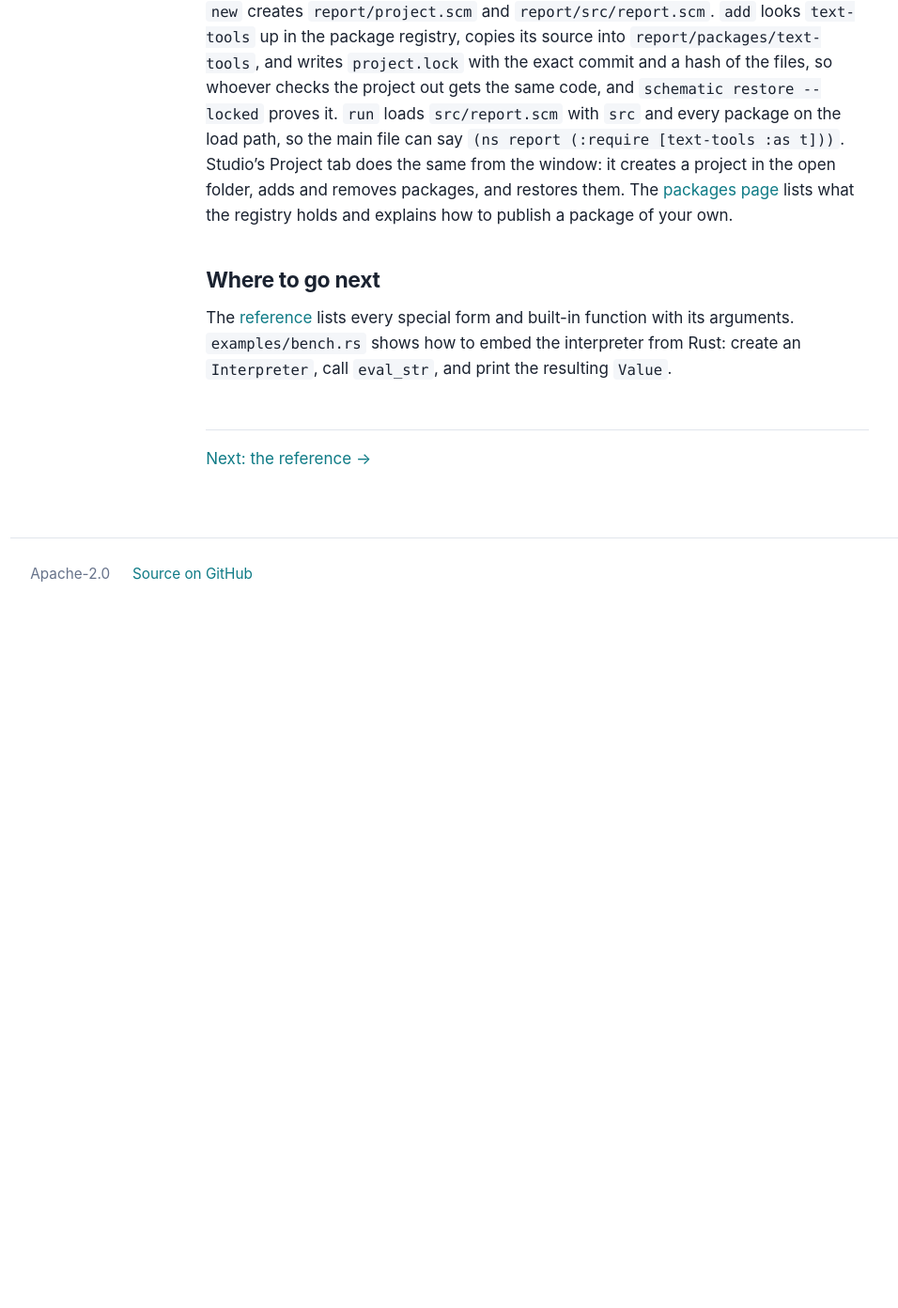
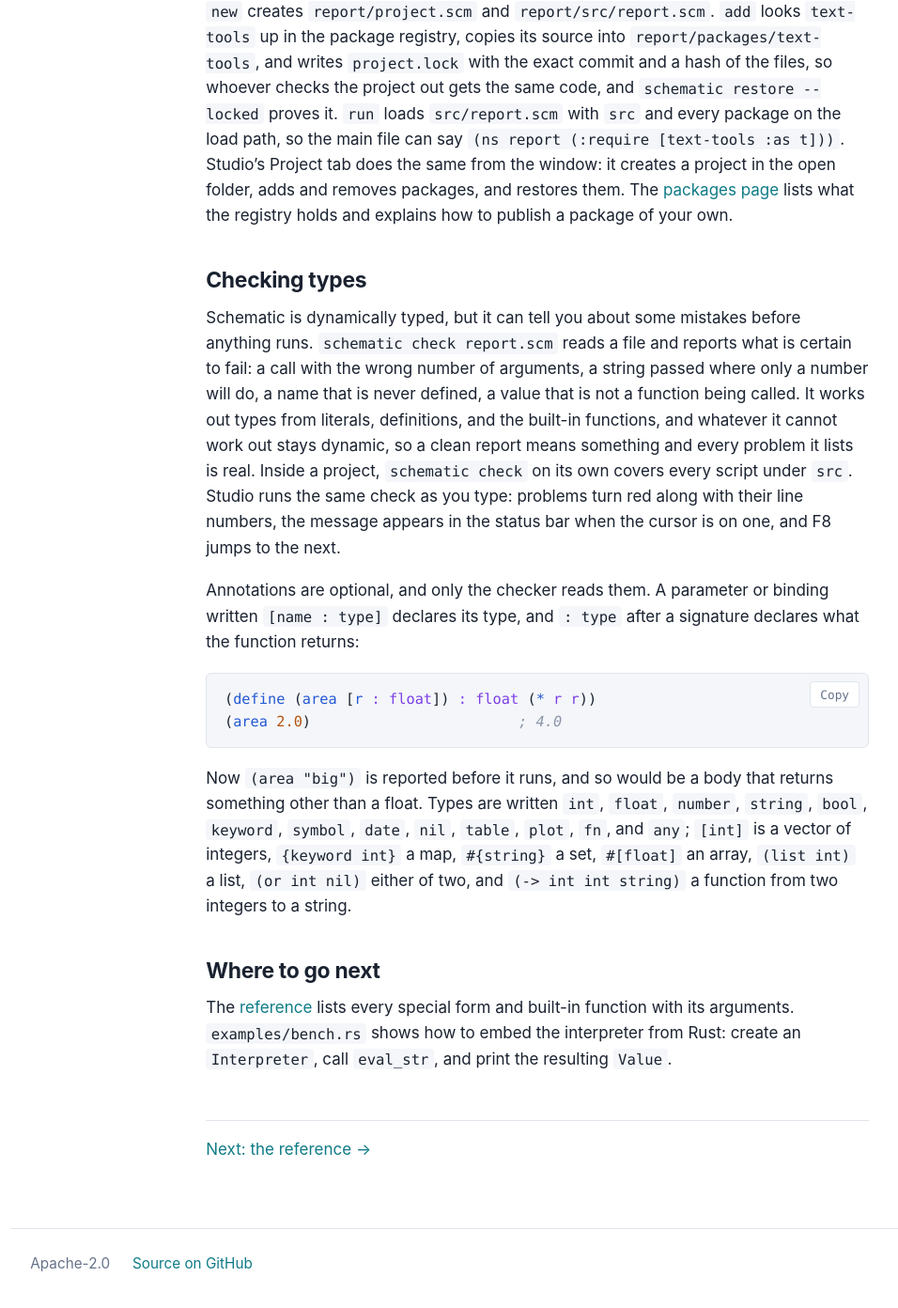
Before and after one commit to collide2954/schematic, a Jekyll site: the page built from docs/guide.md, in a window 1280 px wide and 1400 px high, scrolled down 13151 px. Shown: the top 1392 px of the window at 94% size, without its empty margins (68-1024 px from the left). Built offline with Jekyll 4.4.1, drawn with Linux system fonts in a browser that asks for light colours; our own code applies the rules of GitHub Pages for plain Markdown files; before the commit the page ends 13817 px from its top, so only the background shows below that.

Commit message:
Document the type checker

````diff
--- a/docs/guide.md
+++ b/docs/guide.md
@@ -583,6 +583,37 @@ adds and removes packages, and restores them. The
 [packages page](https://collide2954.github.io/schematic/packages.html) lists
 what the registry holds and explains how to publish a package of your own.
 
+## Checking types
+
+Schematic is dynamically typed, but it can tell you about some mistakes
+before anything runs. `schematic check report.scm` reads a file and reports
+what is certain to fail: a call with the wrong number of arguments, a
+string passed where only a number will do, a name that is never defined, a
+value that is not a function being called. It works out types from
+literals, definitions, and the built-in functions, and whatever it cannot
+work out stays dynamic, so a clean report means something and every problem
+it lists is real. Inside a project, `schematic check` on its own covers
+every script under `src`. Studio runs the same check as you type: problems
+turn red along with their line numbers, the message appears in the status
+bar when the cursor is on one, and F8 jumps to the next.
+
+Annotations are optional, and only the checker reads them. A parameter or
+binding written `[name : type]` declares its type, and `: type` after a
+signature declares what the function returns:
+
+```scheme
+(define (area [r : float]) : float (* r r))
+(area 2.0)                        ; 4.0
+```
+
+Now `(area "big")` is reported before it runs, and so would be a body that
+returns something other than a float. Types are written `int`, `float`,
+`number`, `string`, `bool`, `keyword`, `symbol`, `date`, `nil`, `table`,
+`plot`, `fn`, and `any`; `[int]` is a vector of integers, `{keyword int}` a
+map, `#{string}` a set, `#[float]` an array, `(list int)` a list, `(or int
+nil)` either of two, and `(-> int int string)` a function from two integers
+to a string.
+
 ## Where to go next
 
 The [reference](reference.md) lists every special form and built-in
````
Also changed, not shown: docs/reference.md (+26 -0 lines), README.md, 2 other files.
